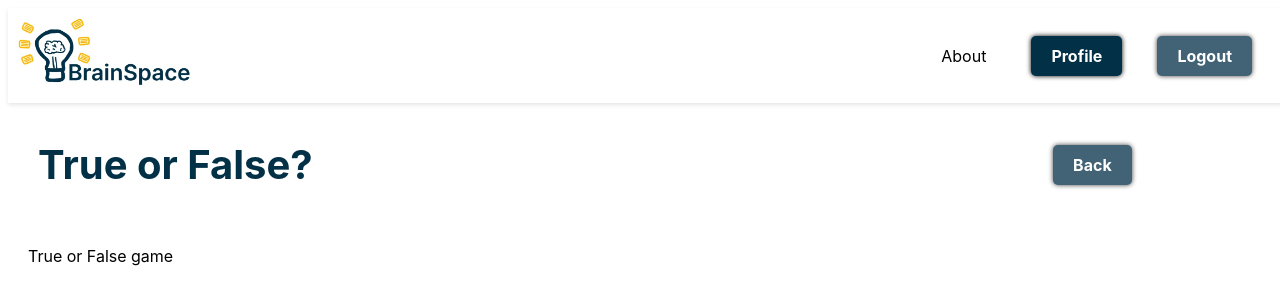
After one commit to EmmaChantrey/flashcards, a Django app: page /true_false/1/ in a window 1280 px wide. The commit adds this page. Shown: the top 305 px of the page. Run offline with Django 4.2, Linux system fonts and the light colour scheme; a user stored in the database is signed in; data comes from the database, SQL or seed files in the repository; both versions use the stored data as it was after the commit.

Commit message:
set basis for true/false game

```diff
--- a/cards/templates/cards/edit.html
+++ b/cards/templates/cards/edit.html
@@ -82,16 +82,12 @@
             if (event.target.closest('.delete-pair-btn')) {
             const row = event.target.closest('.flashcard-box');
             if (row) {
-                // Mark the row as deleted
                 const deleteInput = row.querySelector('input[name$="-DELETE"]');
                 if (deleteInput) {
                     deleteInput.value = "true";
                 }
 
-                // Hide the row
                 row.style.display = 'none';
-
-                // Update the total form count, if necessary
                 const rows = document.querySelectorAll('.flashcard-box');
                 totalForms.value = rows.length;
             }
--- a/cards/templates/cards/study.html
+++ b/cards/templates/cards/study.html
@@ -35,7 +35,7 @@
     </div>
     <div class="study-grid">
         <div class="option-box">
-            <a href="{% url 'landing' %}" class="study-option">
+            <a href="{% url 'true_false' flashcard_set.id %}" class="study-option">
                 <img src="{% static 'images/true_or_false.png' %}" alt="True or False">
             </a>
             True or False
--- /dev/null
+++ b/cards/templates/cards/true_false.html
@@ -0,0 +1,18 @@
+{% extends 'cards/header.html' %}
+
+{% block title %}True or False? {{ flashcard_set.name }}{% endblock %}
+{% block content %}
+{% load static %}
+<div class="flashcard-nav-header">
+    <div class="flashcard-nav-title">
+        <h1>True or False?</h1>
+    </div>
+    <div class="flashcard-nav-buttons">
+        <a href = "{% url 'study' flashcard_set.id %}" class="loginbtn">Back</a>
+    </div>
+</div>
+
+<div class="dashboard">
+    True or False game
+</div>
+{% endblock %}
--- a/cards/urls.py
+++ b/cards/urls.py
@@ -22,6 +22,8 @@ urlpatterns = [
 
     path('study/<int:set_id>/', views.study_set, name='study'),
 
+    path('true_false/<int:set_id>/', views.true_false, name='true_false'),
+
     path('edit/<int:set_id>/', views.edit_set, name='edit'),
 
     path('delete/<int:set_id>/', views.delete_set, name='delete'),
--- a/cards/views.py
+++ b/cards/views.py
@@ -161,6 +161,14 @@ def study_set(request, set_id):
         'flashcards': flashcards,
     })
 
+def true_false(request, set_id):
+    flashcard_set = get_object_or_404(FlashcardSet, id=set_id, user=request.user.profile)
+    flashcards = flashcard_set.flashcards.all()
+    return render(request, 'cards/true_false.html', {
+        'flashcard_set': flashcard_set,
+        'flashcards': flashcards,
+    })
+
 
 def edit_set(request, set_id):
     flashcard_set = get_object_or_404(FlashcardSet, pk=set_id)
```
Also changed, not shown: db.sqlite3, static/images/false.png (added), static/images/true.png (added).
